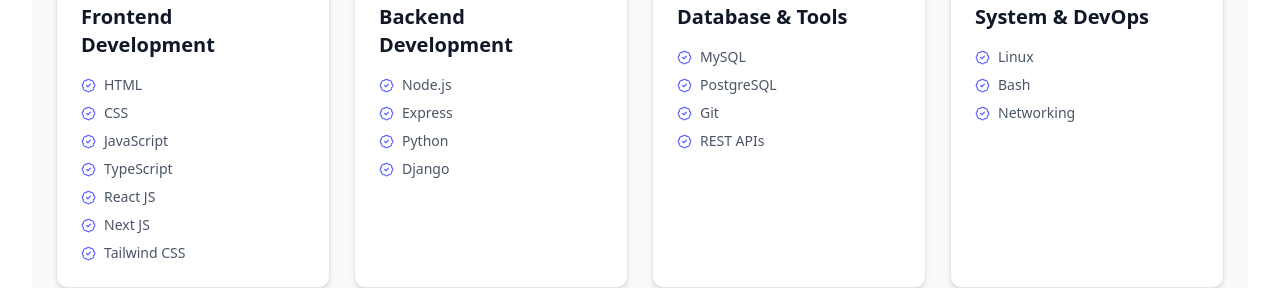
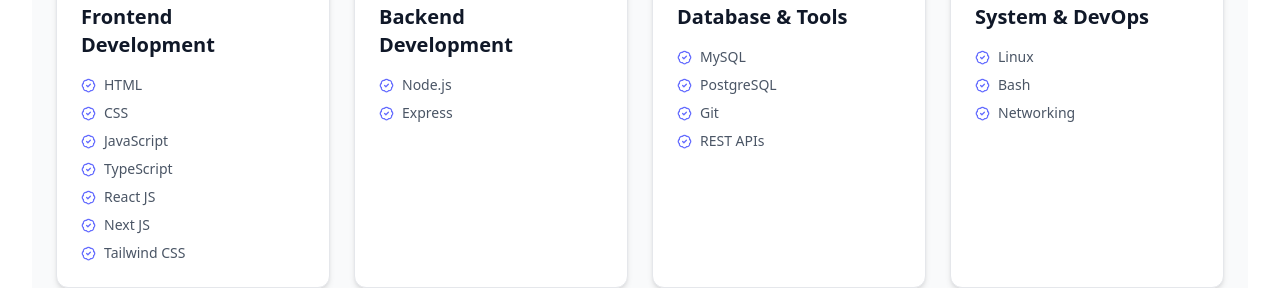
Before and after one commit to Emmanuelchisom89/portfolio, a React (Vite) app: page / in a window 1280 px wide. Shown: the part 1800-2088 px from the top of the page. Built offline with nearby package versions, Linux system fonts and the light colour scheme.

Commit message:
update backend skill

```diff
--- a/src/components/Skills.jsx
+++ b/src/components/Skills.jsx
@@ -139,7 +139,7 @@
   {
     img: "/back.png",
     title: "Backend Development",
-    skills: ["Node.js", "Express", "Python", "Django"],
+    skills: ["Node.js", "Express"],
   },
   {
     img: "/backend.png",
```
